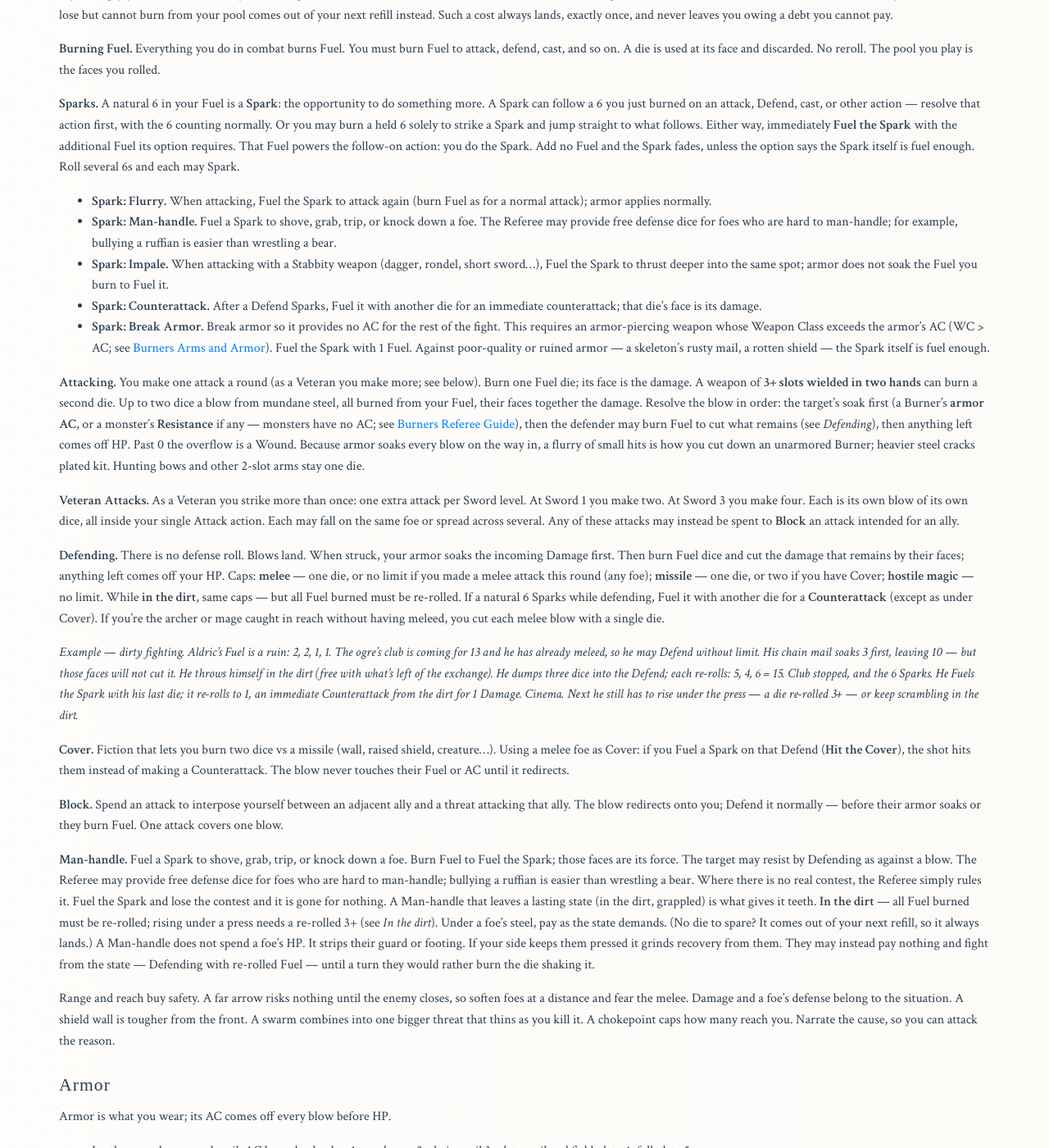
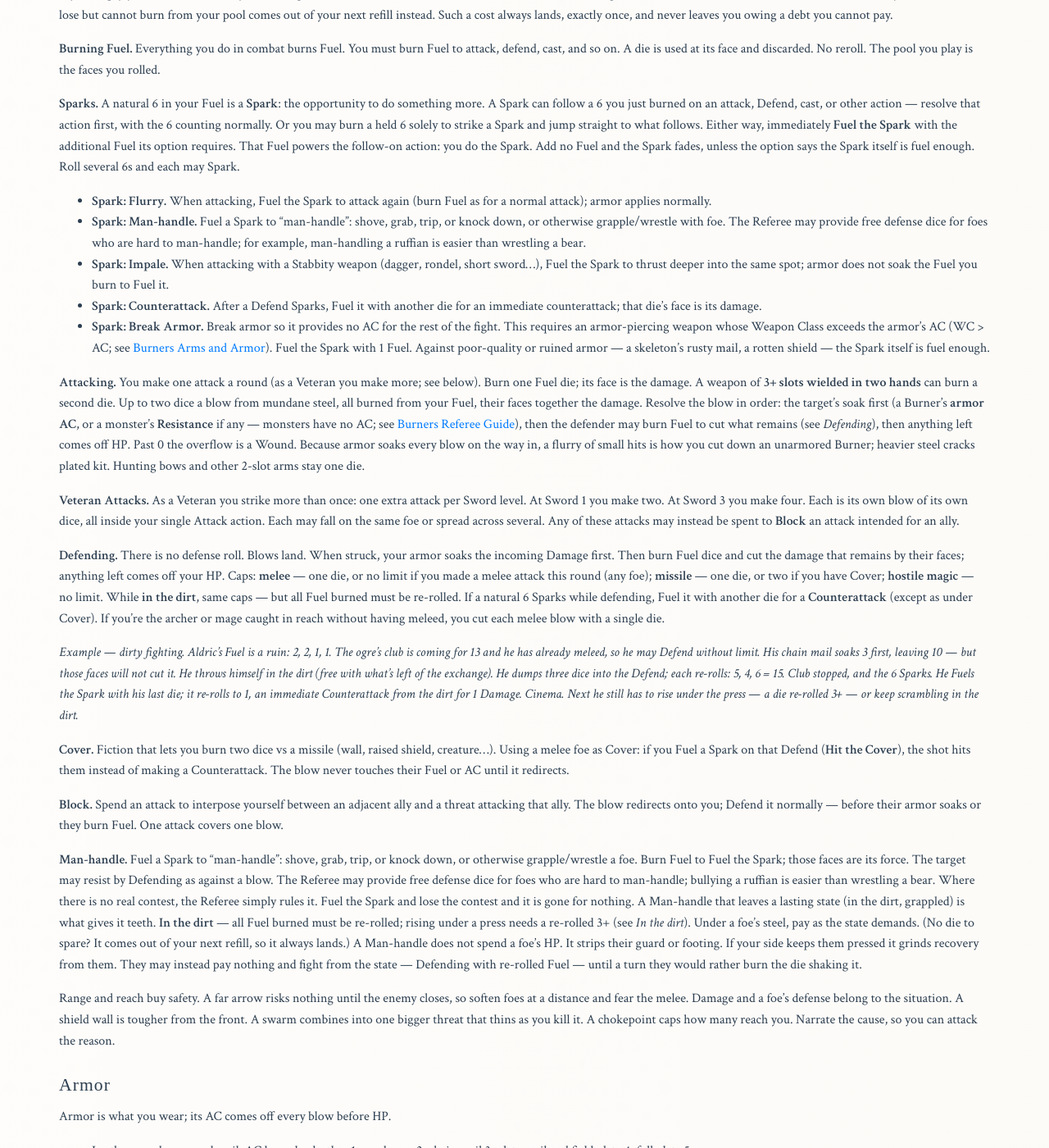
Before and after one commit to paulabrams/burners, a Jekyll site: the page built from markdown/burners-adventure-game.md, in a window 1280 px wide and 1400 px high, scrolled down 19585 px. Shown: the whole window at 82% size. Built offline with Jekyll 4.4.1, drawn with Linux system fonts in a browser that asks for light colours; some web fonts are replaced.

Commit message:
Publish local draft: broaden Man-handle to grapple and wrestle.
Co-authored-by: Cursor <cursoragent@cursor.com>

```diff
--- a/markdown/burners-adventure-game.md
+++ b/markdown/burners-adventure-game.md
@@ -648,7 +648,7 @@ If you empty your hand on offense you are caught winded until the next Roll Init
 **Sparks.** A natural 6 in your Fuel is a **Spark**: the opportunity to do something more. A Spark can follow a 6 you just burned on an attack, Defend, cast, or other action — resolve that action first, with the 6 counting normally. Or you may burn a held 6 solely to strike a Spark and jump straight to what follows. Either way, immediately **Fuel the Spark** with the additional Fuel its option requires. That Fuel powers the follow-on action: you do the Spark. Add no Fuel and the Spark fades, unless the option says the Spark itself is fuel enough. Roll several 6s and each may Spark.
 
 - **Spark: Flurry.** When attacking, Fuel the Spark to attack again (burn Fuel as for a normal attack); armor applies normally.
-- **Spark: Man-handle.** Fuel a Spark to shove, grab, trip, or knock down a foe. The Referee may provide free defense dice for foes who are hard to man-handle; for example, bullying a ruffian is easier than wrestling a bear.
+- **Spark: Man-handle.** Fuel a Spark to "man-handle": shove, grab, trip, or knock down, or otherwise grapple/wrestle with foe. The Referee may provide free defense dice for foes who are hard to man-handle; for example, man-handling a ruffian is easier than wrestling a bear.
 - **Spark: Impale.** When attacking with a Stabbity weapon (dagger, rondel, short sword…), Fuel the Spark to thrust deeper into the same spot; armor does not soak the Fuel you burn to Fuel it.
 - **Spark: Counterattack.** After a Defend Sparks, Fuel it with another die for an immediate counterattack; that die's face is its damage.
 - **Spark: Break Armor.** Break armor so it provides no AC for the rest of the fight. This requires an armor-piercing weapon whose Weapon Class exceeds the armor's AC (WC > AC; see [[Burners Arms and Armor]]). Fuel the Spark with 1 Fuel. Against poor-quality or ruined armor — a skeleton's rusty mail, a rotten shield — the Spark itself is fuel enough.
@@ -665,7 +665,7 @@ If you empty your hand on offense you are caught winded until the next Roll Init
 
 **Block.** Spend an attack to interpose yourself between an adjacent ally and a threat attacking that ally. The blow redirects onto you; Defend it normally — before their armor soaks or they burn Fuel. One attack covers one blow.
 
-**Man-handle.** Fuel a Spark to shove, grab, trip, or knock down a foe. Burn Fuel to Fuel the Spark; those faces are its force. The target may resist by Defending as against a blow. The Referee may provide free defense dice for foes who are hard to man-handle; bullying a ruffian is easier than wrestling a bear. Where there is no real contest, the Referee simply rules it. Fuel the Spark and lose the contest and it is gone for nothing. A Man-handle that leaves a lasting state (in the dirt, grappled) is what gives it teeth. **In the dirt** — all Fuel burned must be re-rolled; rising under a press needs a re-rolled 3+ (see *In the dirt*). Under a foe's steel, pay as the state demands. (No die to spare? It comes out of your next refill, so it always lands.) A Man-handle does not spend a foe's HP. It strips their guard or footing. If your side keeps them pressed it grinds recovery from them. They may instead pay nothing and fight from the state — Defending with re-rolled Fuel — until a turn they would rather burn the die shaking it.
+**Man-handle.** Fuel a Spark to "man-handle": shove, grab, trip, or knock down, or otherwise grapple/wrestle a foe. Burn Fuel to Fuel the Spark; those faces are its force. The target may resist by Defending as against a blow. The Referee may provide free defense dice for foes who are hard to man-handle; bullying a ruffian is easier than wrestling a bear. Where there is no real contest, the Referee simply rules it. Fuel the Spark and lose the contest and it is gone for nothing. A Man-handle that leaves a lasting state (in the dirt, grappled) is what gives it teeth. **In the dirt** — all Fuel burned must be re-rolled; rising under a press needs a re-rolled 3+ (see *In the dirt*). Under a foe's steel, pay as the state demands. (No die to spare? It comes out of your next refill, so it always lands.) A Man-handle does not spend a foe's HP. It strips their guard or footing. If your side keeps them pressed it grinds recovery from them. They may instead pay nothing and fight from the state — Defending with re-rolled Fuel — until a turn they would rather burn the die shaking it.
 
 Range and reach buy safety. A far arrow risks nothing until the enemy closes, so soften foes at a distance and fear the melee. Damage and a foe's defense belong to the situation. A shield wall is tougher from the front. A swarm combines into one bigger threat that thins as you kill it. A chokepoint caps how many reach you. Narrate the cause, so you can attack the reason.
 
```
Also changed, not shown: 3 other files.
